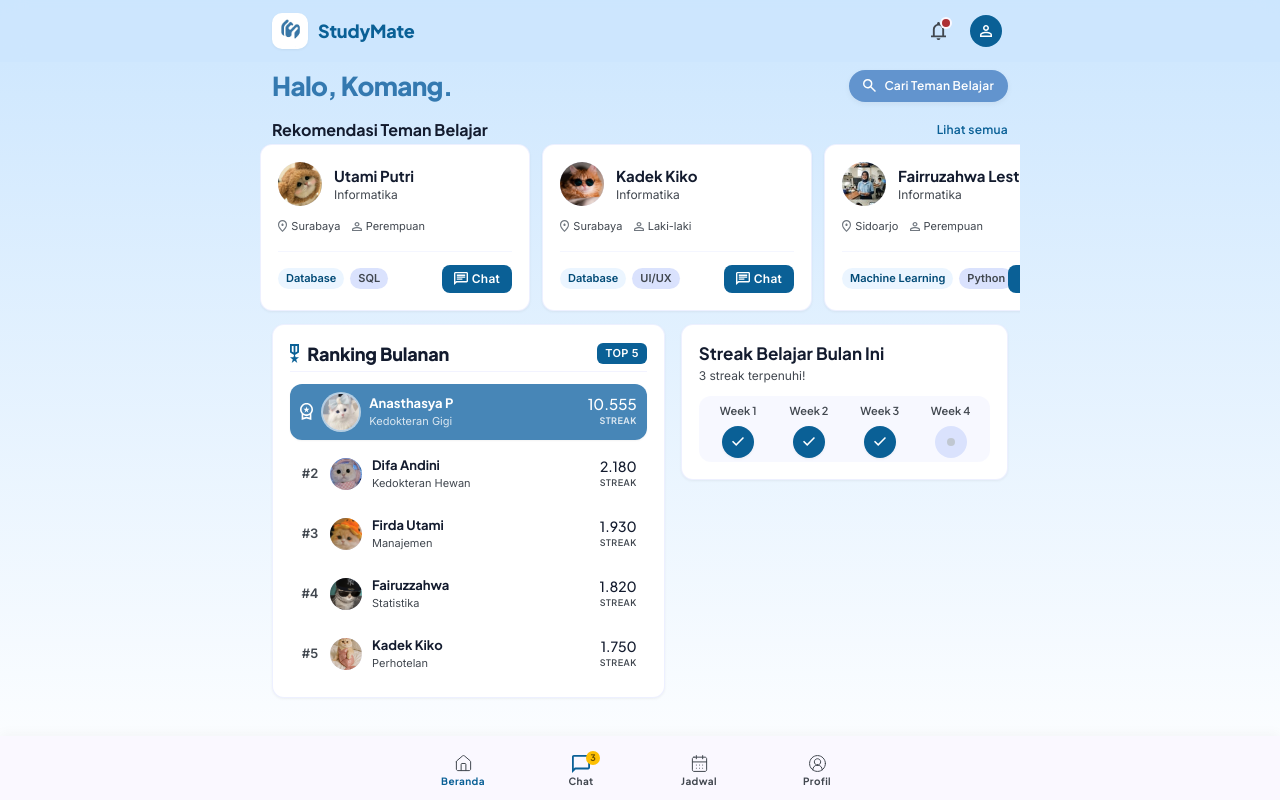
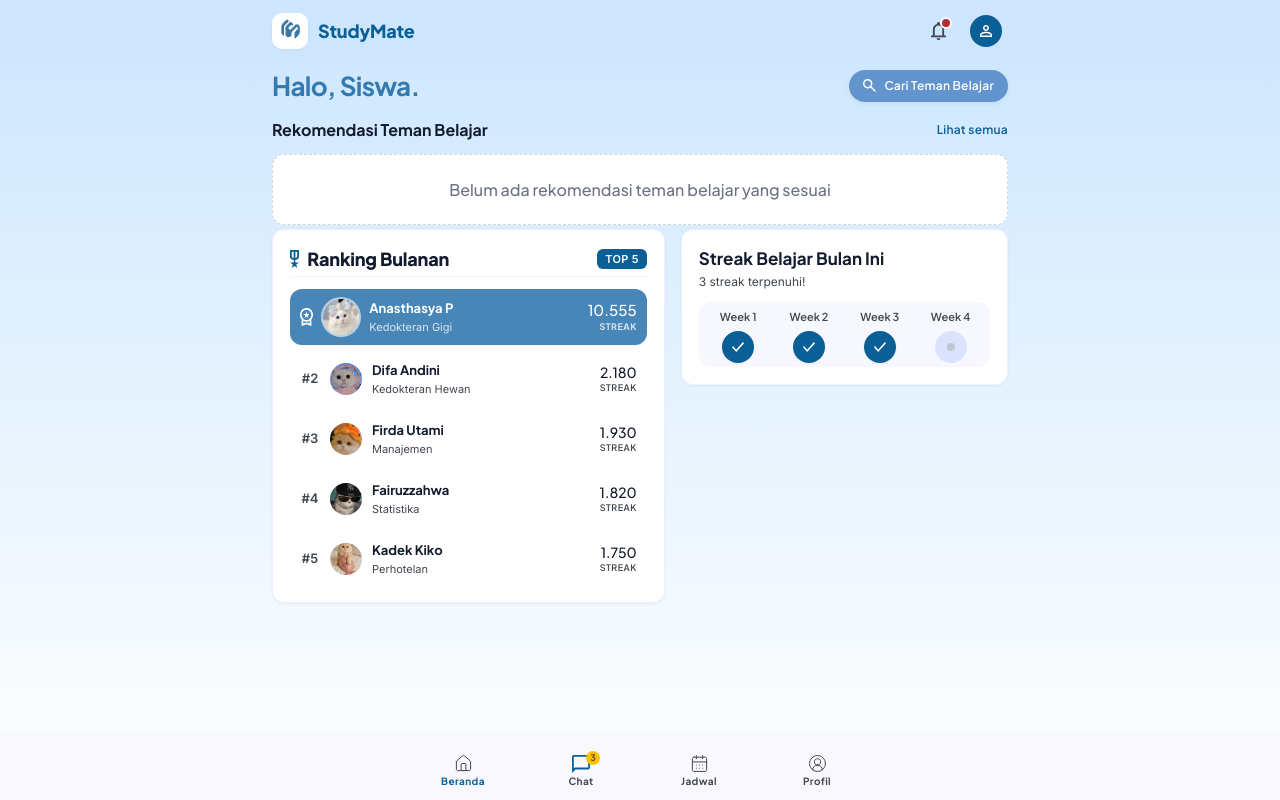
Before and after one commit to StudyyMate/StudyMate, a Laravel app: page /dashboard in a window 1280 px wide. Run offline with Laravel 12, Linux system fonts and the light colour scheme; the visitor is signed in with stand-in values (Sample User, id 1); tables that the repository leaves empty hold one stand-in row (values such as "Sample post"); parts of the project's set-up code (start-up, migrations or seed data) failed here and were passed over.

Commit message:
feat: integrate recommendations into dashboard

```diff
--- a/StudyMate/resources/views/components/friend-card.blade.php
+++ b/StudyMate/resources/views/components/friend-card.blade.php
@@ -26,7 +26,10 @@
 <article class="card friend">
   <div class="who">
     <span class="av av-44">
-      <img src="{{ asset($photo) }}" @if($photoStyle) style="{{ $photoStyle }}" @else class="cover" @endif alt="{{ $name }}" />
+      @php
+        $imgSrc = str_starts_with($photo, 'http') ? $photo : asset($photo);
+      @endphp
+      <img src="{{ $imgSrc }}" @if($photoStyle) style="{{ $photoStyle }}" @else class="cover" @endif alt="{{ $name }}" onerror="this.onerror=null; this.removeAttribute('src');" />
     </span>
     <div>
       <p class="name-15 pj-bold">{{ $name }}</p>
--- a/StudyMate/resources/views/dashboard.blade.php
+++ b/StudyMate/resources/views/dashboard.blade.php
@@ -5,51 +5,46 @@
 
 @section('content')
   <div class="greet">
-    <h1 class="pj-xbold">Halo, Komang.</h1>
-    <a class="find-btn pj-semi" href="/cari">
+    <div class="greet-copy">
+      <h1 class="pj-bold">Halo, {{ auth()->user()->nama ?? 'Siswa' }}.</h1>
+    </div>
+    <a class="find-btn pj-semi" href="{{ route('cari') }}">
       <img src="{{ asset('image/78380.svg') }}" width="13.5" height="13.5" alt="" />Cari Teman Belajar
     </a>
   </div>
 
-  {{-- Section Rekomendasi Teman Belajar --}}
+  {{-- Section Rekomendasi Teman Belajar (Content-Based Filtering / Usecase 5 SKPL) --}}
   <section aria-labelledby="rek">
     <div class="sec-head">
       <h2 id="rek" class="pj-bold">Rekomendasi Teman Belajar</h2>
-      <a class="pj-semi" href="/cari">Lihat semua</a>
+      <a class="pj-semi" href="{{ route('cari') }}">Lihat semua</a>
     </div>
 
-    <div class="rail">
-      <x-friend-card
-        name="Utami Putri"
-        major="Informatika"
-        city="Surabaya"
-        gender="Perempuan"
-        photo="/image/935bb.png"
-        :tags="['Database', 'SQL']"
-        chatUrl="/chat-room?nama=Utami%20Putri"
-      />
-
-      <x-friend-card
-        name="Kadek Kiko"
-        major="Informatika"
-        city="Surabaya"
-        gender="Laki-laki"
-        photo="/image/8fb29.png"
-        :tags="['Database', 'UI/UX']"
-        chatUrl="/chat-room?nama=Kadek%20Kiko"
-      />
-
-      <x-friend-card
-        name="Fairruzahwa Lestari"
-        major="Informatika"
-        city="Sidoarjo"
-        gender="Perempuan"
-        photo="/image/d77e9.png"
-        photoStyle="left:0;top:-58.02%;width:100%;height:216.03%"
-        :tags="['Machine Learning', 'Python']"
-        chatUrl="/chat-room?nama=Fairruzahwa%20Lestari"
-      />
-    </div>
+    @if(isset($recommendations) && $recommendations->count() > 0)
+      <div class="rail">
+        @foreach($recommendations as $rec)
+          @php
+            $recLokasi = is_array($rec->lokasi) ? $rec->lokasi : json_decode($rec->lokasi ?? '[]', true);
+            $recKota = $recLokasi['kota'] ?? ($recLokasi['provinsi'] ?? '-');
+            $recMinat = $rec->minat_list;
+            $fotoUrl = $rec->foto_profil ? asset('storage/' . $rec->foto_profil) : asset('image/avatar-default.svg');
+          @endphp
+          <x-friend-card
+            :name="$rec->nama"
+            :major="$rec->prodi ?? 'Belum memilih prodi'"
+            :city="$recKota"
+            :gender="$rec->gender ?? '-'"
+            :photo="$fotoUrl"
+            :tags="array_slice($recMinat, 0, 3)"
+            :chatUrl="route('chat-room', ['partner' => $rec->id_user])"
+          />
+        @endforeach
+      </div>
+    @else
+      <div style="padding: 24px 16px; background: #ffffff; border-radius: 12px; margin-top: 12px; border: 1px dashed #d1d5db; text-align: center;">
+        <p class="pj-med" style="color: #6b7280; margin: 0;">Belum ada rekomendasi teman belajar yang sesuai</p>
+      </div>
+    @endif
   </section>
 
   {{-- Grid: Ranking Bulanan & Streak --}}
```
